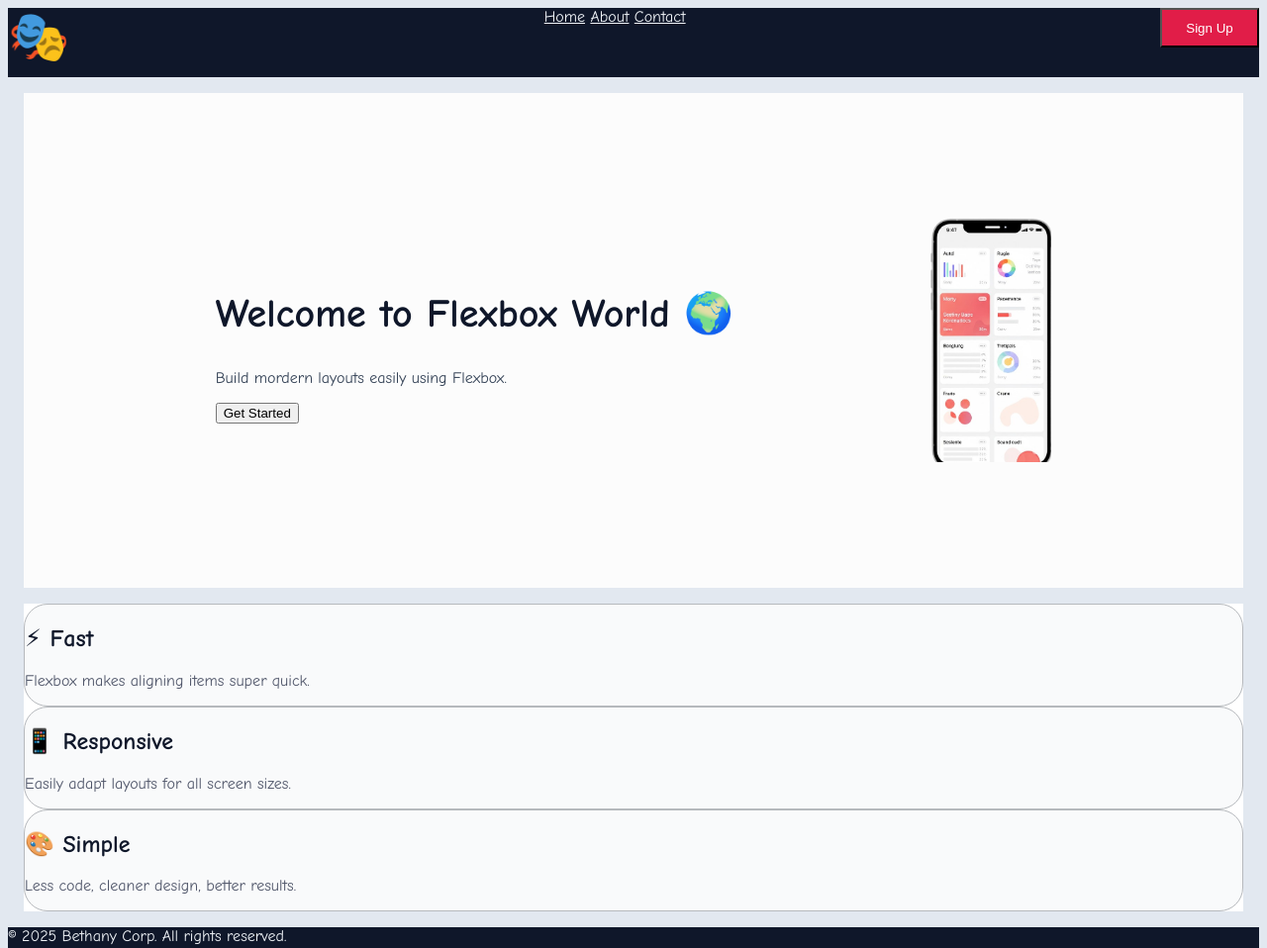
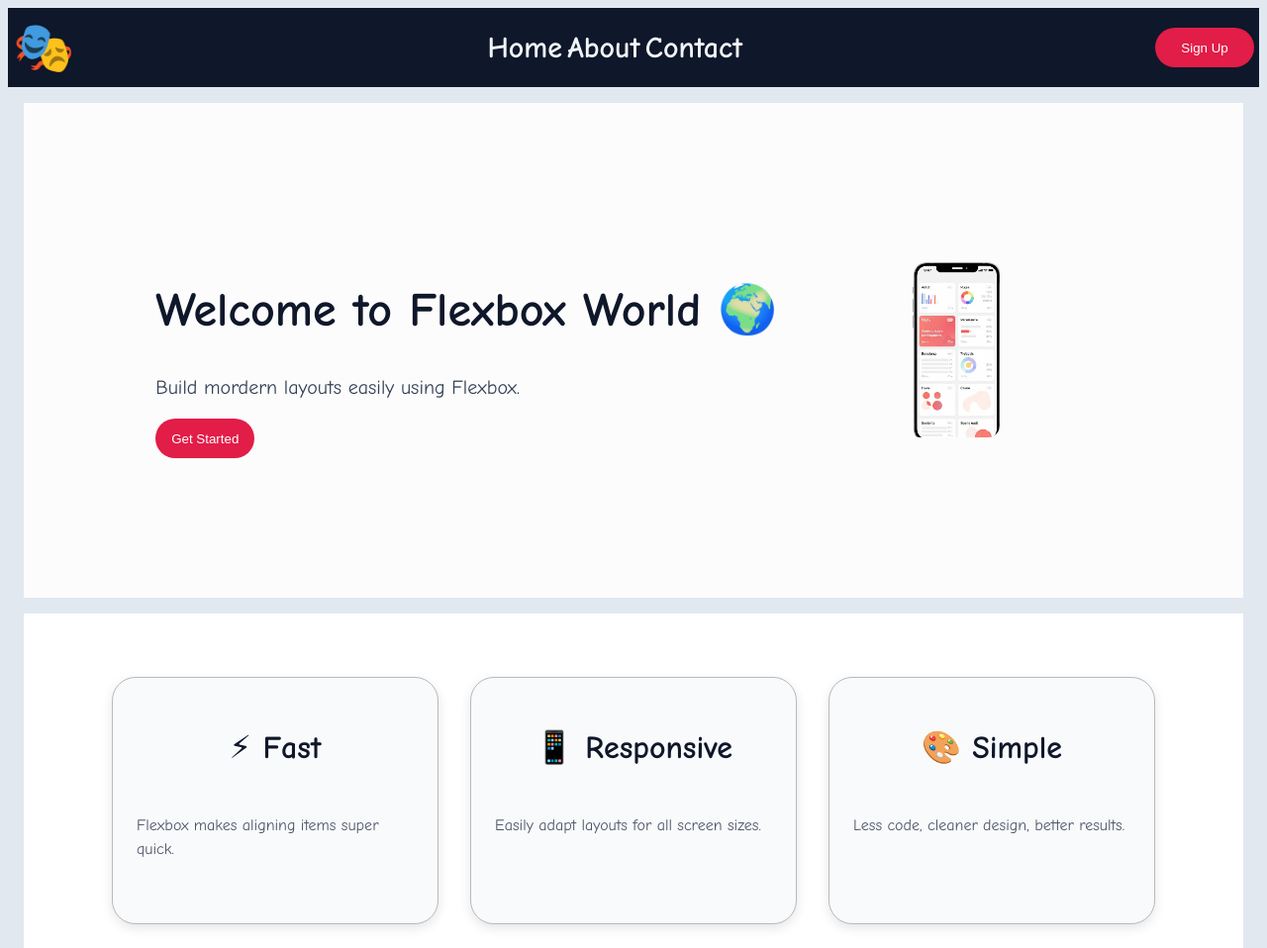
Before and after one commit to Alenij/page-mockup, a plain HTML site: page page-mockup/index.html in a window 1280 px wide. Shown: the top 958 px of the page at 99% size. Drawn offline with Linux system fonts and the light colour scheme.

Commit message:
WASSSAAAAPP

```diff
--- a/page-mockup/index.css
+++ b/page-mockup/index.css
@@ -1,33 +1,39 @@
-body{
+body {
   background-color: #e2e8f0;
   font-family: "Comic Sans MS", cursive, sans-serif;
 }
 
-.navbar{
+.navbar {
   background-color: #0f172a;
   height: 70px;
   display: flex;
   flex-direction: row;
   justify-content: space-between;
-
+  align-items: center;
+  padding: 5px;
 }
 
-.logo{
+.logo {
   font-size: 50px;
 }
 
-.nav-links a{
+.nav-links a {
   color: #f1f5f9;
+  font-weight: bold;
+  text-decoration: none;
+  font-size: 30px;
 }
 
-.nav-btn{
+.nav-btn {
   background-color: #e11d48;
   color: #ffffff;
   width: 100px;
   height: 40px;
+  border: none;
+  border-radius: 2rem;
 }
 
-.hero{
+.hero {
   background-color: #fcfcfc;
   height: 500px;
   margin: 1rem;
@@ -36,41 +42,69 @@ body{
   justify-content: space-evenly;
 }
 
-.hero h1{
+.hero h1 {
   color: #0f172a;
-    font-size: 2.5rem;
+  font-size: 3rem;
 }
 
-.hero p{
+.hero p {
   color: #334155;
+  font-size: 1.25rem;
+  max-width: 600px;
 }
 
-.hero-img img{
-    max-width: 100%;
-    height: 250px;
+.cta-btn {
+  background-color: #e11d48;
+  color: #ffffff;
+  width: 100px;
+  height: 40px;
+  border: none;
+  border-radius: 2rem;
 }
 
-.feature{
+.hero-img img {
+  width: 45%;
+  max-height: 400px;
+  object-fit: cover;
+  border-radius: 12px;
+}
+
+.feature {
   background-color: #ffffff;
   margin: 1rem;
+  display: flex;
+  justify-content: center;
+  gap: 2rem;
+  padding: 4rem 2rem;
 }
 
-.feature-card{
+.feature-card {
   background-color: #f9fafb;
   border: 1px solid #b6b9bd;
   border-radius: 1.5rem;
+  width: 280px;
+  min-height: 200px;
+  padding: 1.5rem;
+  box-shadow: 0 4px 12px rgba(0, 0, 0, 0.1);
 }
 
-.feature-card h2{
+.feature-card h2 {
   color: #0f172a;
+  font-size: 2rem;
+  text-align: center;
+  margin-bottom: 3rem;
 }
-.feature-card p{
+.feature-card p {
   color: #4f5569;
+  font-size: 1rem;
+  line-height: 1.5;
 }
 
-.footer{
+.footer {
   background-color: #0f172a;
   color: #f1f5f9;
   height: 70px;
   width: auto;
+  display: flex;
+  justify-content: center;
 }
```
Lines whose indentation alone changed are shown as unchanged.
